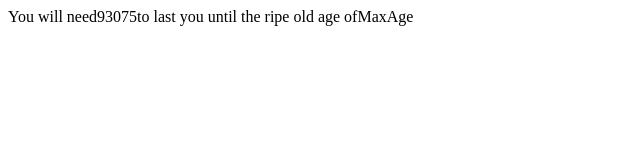
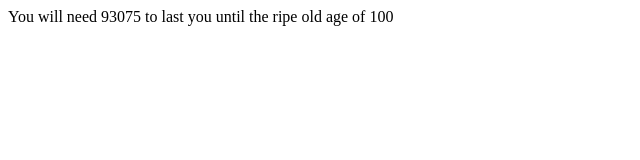
Before and after one commit to MqCream/CS3, a plain HTML site: page hi.html in a window 1280 px wide. Shown: the full height of the page, 0-640 px from the left. Drawn offline with Linux system fonts and the light colour scheme.

Commit message:
Update hi.html

```diff
--- a/hi.html
+++ b/hi.html
@@ -7,7 +7,7 @@
 	var numPerDay=3;
 	var totalRequired= (numPerDay *365) * (MaxAge-age);
 
-	document.write("You will need" + totalRequired + "to last you until the ripe old age of" + "MaxAge");
+	document.write("You will need " + totalRequired + " to last you until the ripe old age of " + MaxAge);
 	</script>
 </body>
 </html>
```
